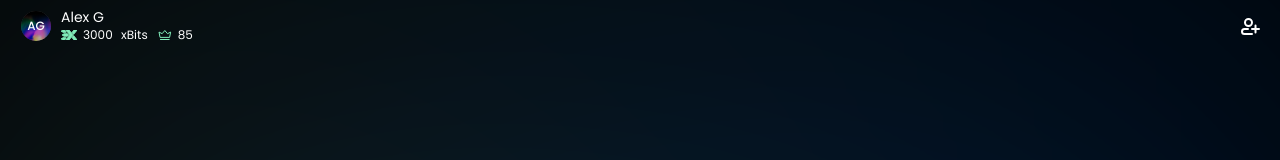
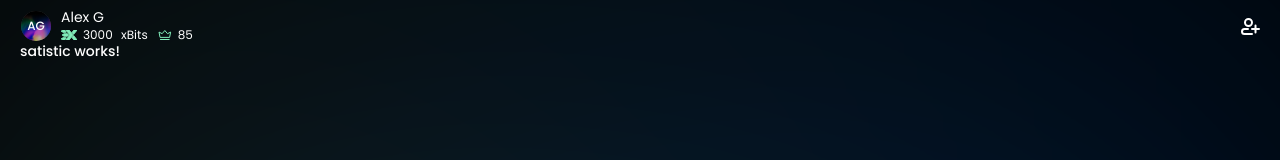
Before and after one commit to TkachukRR/37-Xtrades, an Angular app: page / in a window 1280 px wide. Shown: the top 160 px of the page. Built offline with nearby package versions, Linux system fonts and the light colour scheme.

Commit message:
Generated statistic component

```diff
--- a/src/app/components/main-page/main-page.component.html
+++ b/src/app/components/main-page/main-page.component.html
@@ -1 +1,2 @@
 <app-top-bar></app-top-bar>
+<app-satistic></app-satistic>
--- a/src/app/components/main-page/main-page.component.ts
+++ b/src/app/components/main-page/main-page.component.ts
@@ -1,11 +1,13 @@
 import { Component } from '@angular/core';
 import { TopBarComponent } from "../top-bar/top-bar.component";
+import { SatisticComponent } from "../satistic/satistic.component";
 
 @Component({
   selector: 'app-main-page',
   standalone: true,
   imports: [
-    TopBarComponent
+    TopBarComponent,
+    SatisticComponent
   ],
   templateUrl: './main-page.component.html',
   styleUrl: './main-page.component.scss'
--- /dev/null
+++ b/src/app/components/satistic/satistic.component.html
@@ -0,0 +1 @@
+<p>satistic works!</p>
```
Also changed, not shown: src/app/components/satistic/satistic.component.ts (added, +12 -0 lines), src/app/components/satistic/satistic.component.scss (added).
